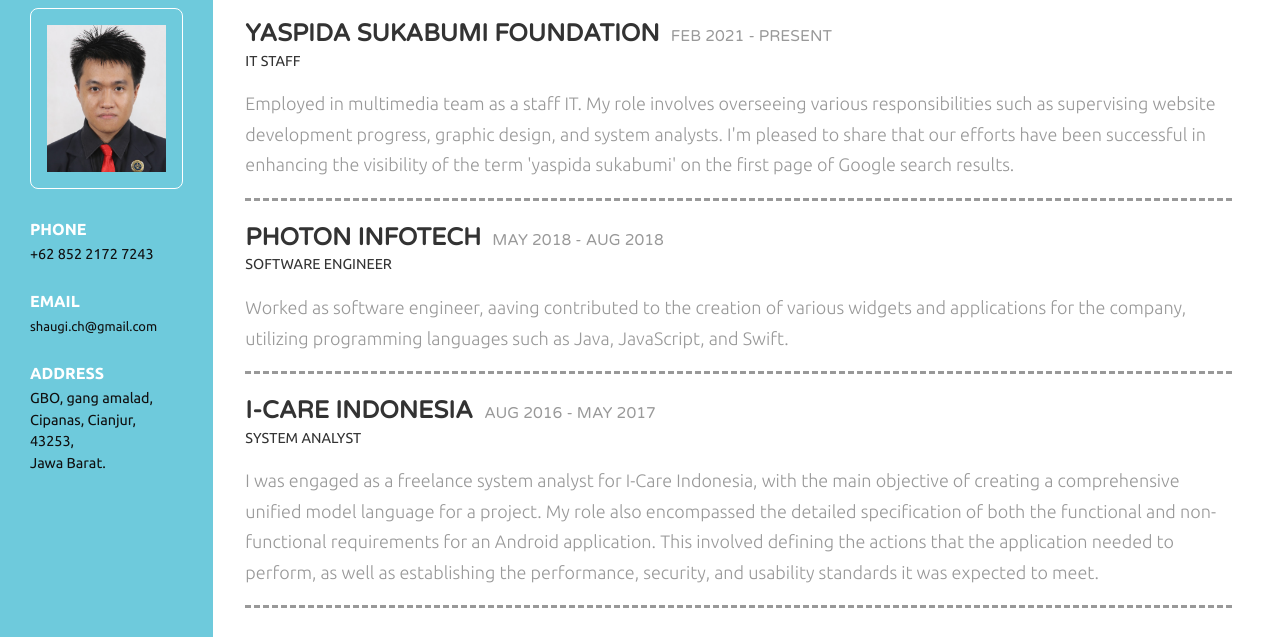
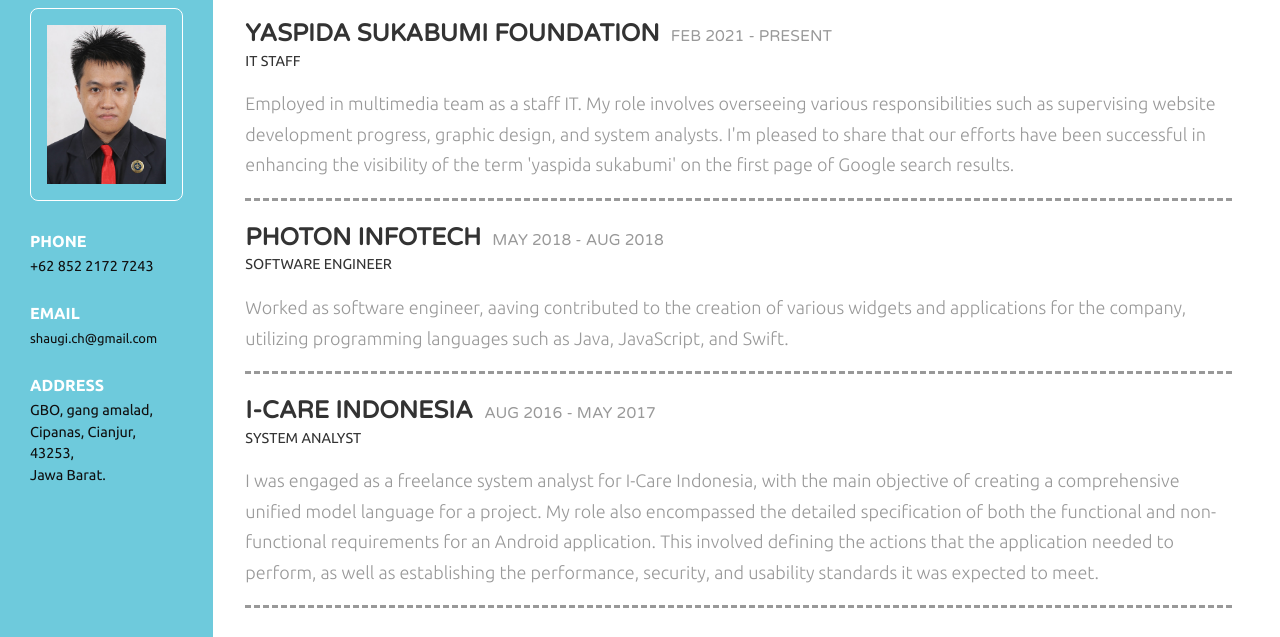
Before and after one commit to yugisch/cv_web, a plain HTML site: page index.html in a window 1280 px wide. Shown: the part 126-763 px from the top of the page. Drawn offline with Linux system fonts and the light colour scheme; files whose address does not match are found by name.

Commit message:
better profile picture resolution

```diff
--- a/index.html
+++ b/index.html
@@ -32,7 +32,7 @@ Smartphone Compatible web template, free webdesigns for Nokia, Samsung, LG, Sony
 <div class="col-sm-3 col-md-2 sidebar">
 		 <div class="sidebar_top">
 			 <h1>SHAUGI Chasbullah</h1>
-			 <img src="images/avt2.PNG" alt=""/>
+			 <img src="images/avt.jpg" alt=""/>
 		 </div>
 		<div class="details">
 			 <h3>PHONE</h3>
```
Also changed, not shown: images/avt.jpg (added).
